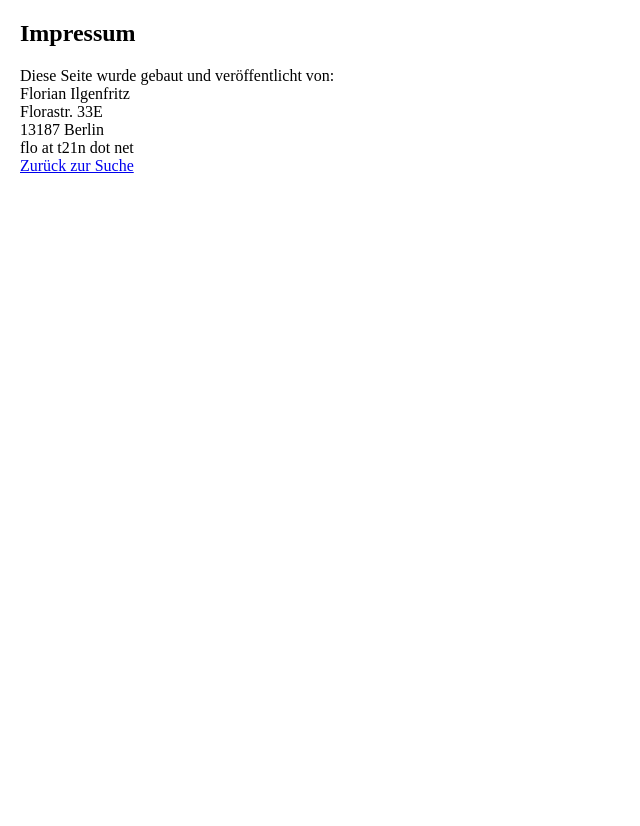
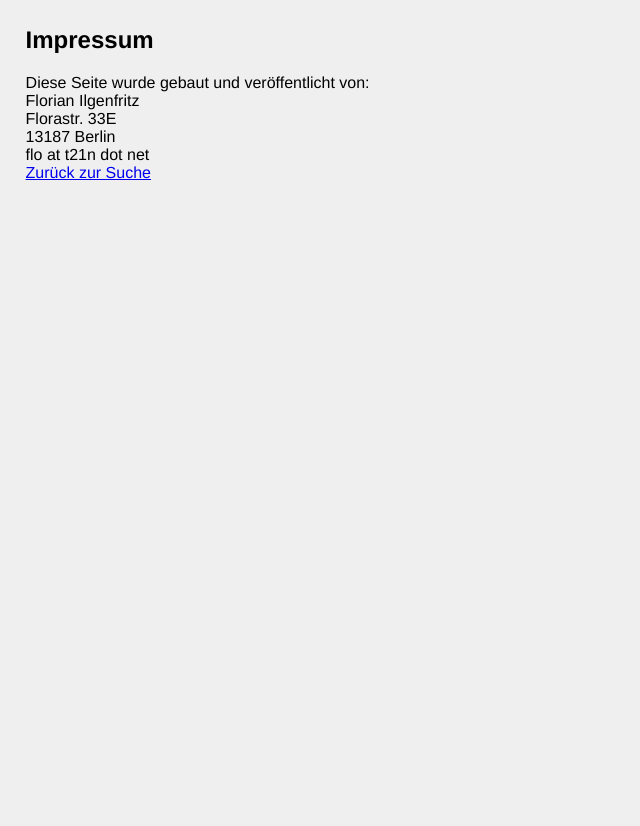
Before and after one commit to tcmb/rtfcal, a Flask app: page /impressum in a window 1280 px wide. Shown: the whole page, without its empty margins (0-640 px from the left). Before the commit the page ends 173 px from the top, so only its background shows below. Run offline with Flask 2, Linux system fonts and the light colour scheme.

Commit message:
bit more styling

```diff
--- a/static/rtfcal.css
+++ b/static/rtfcal.css
@@ -1,5 +1,21 @@
+html, body {
+  height: 100%;
+  font-family: Helvetica, Arial, Sans-Serif;
+  background-color: #efefef;
+}
+
 body {
-    margin: 20px
+  position: relative;
+  margin: 2%;
+  min-height: 100%;
+  overflow-x: hidden;
+}
+
+form#search {
+    margin-right: 10%;
+    margin-left: 10%;
+    margin-top: 10px;
+    margin-bottom: 10px;
 }
 
 a {
```
